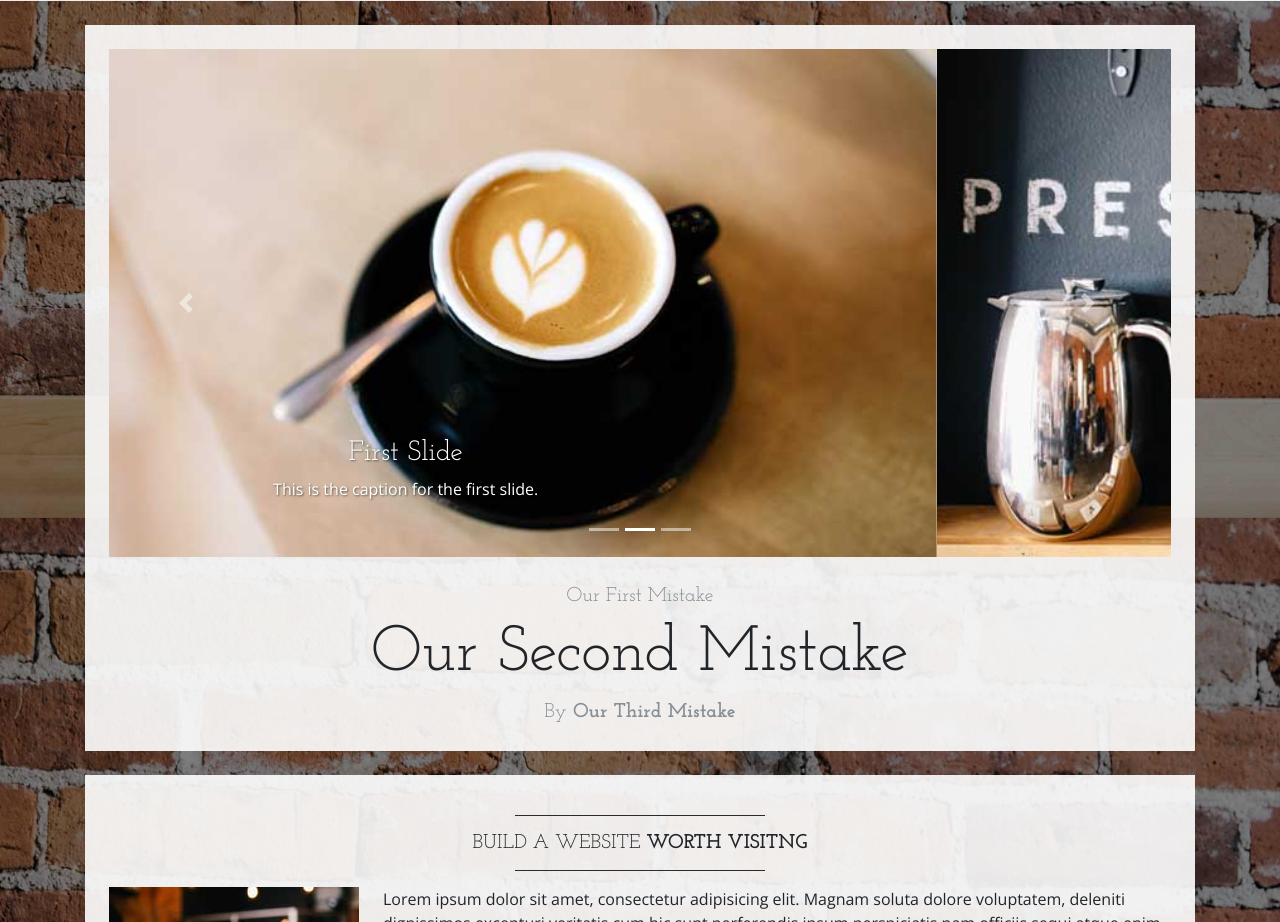
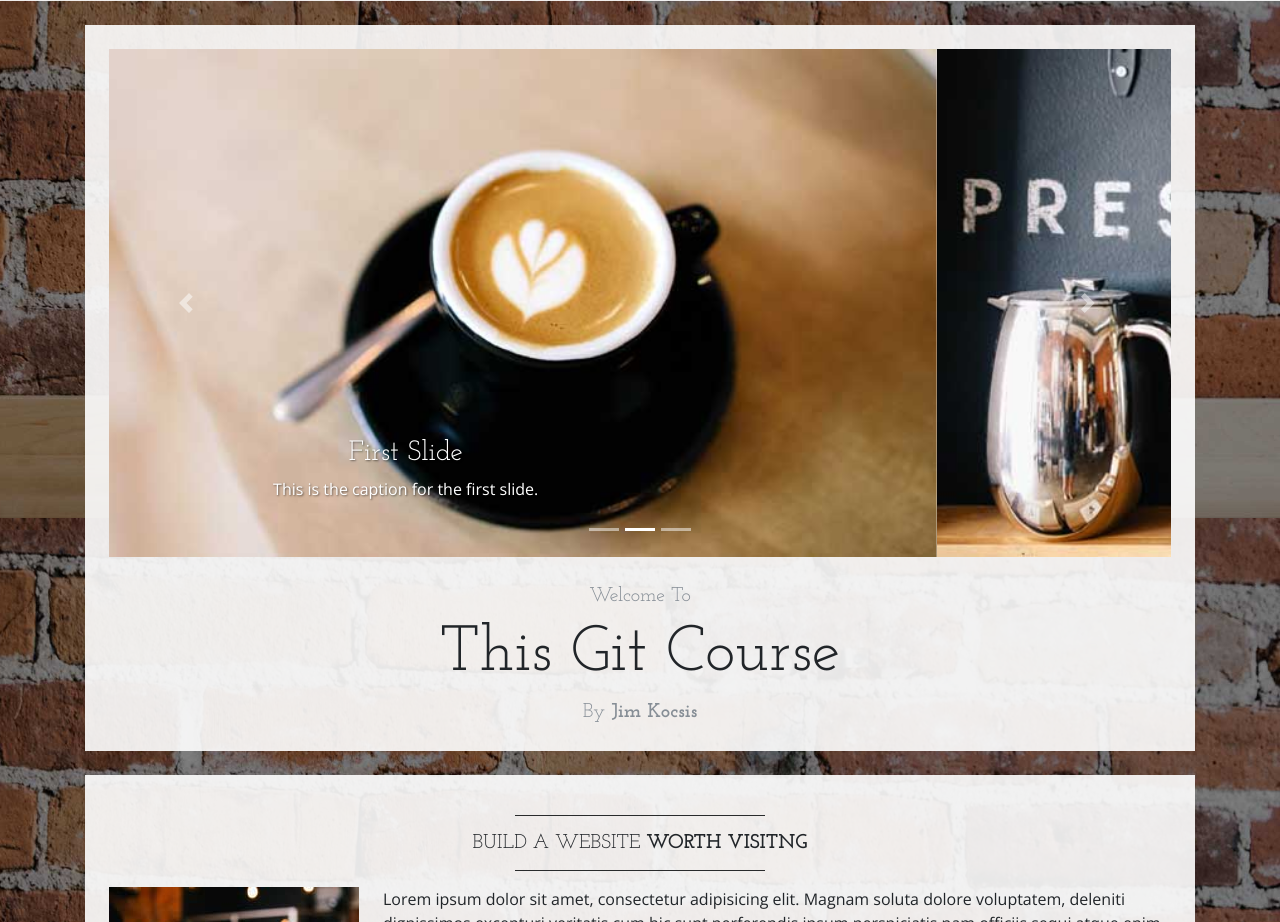
Before and after one commit to jimk1955/Introduction-to-Git, a plain HTML site: page index.html in a window 1280 px wide. Shown: the part 282-1204 px from the top of the page. Drawn offline with nearby package versions, Linux system fonts and the light colour scheme.

Commit message:
Revert "Commiting our third mistake, we left the other two in place"
This reverts commit 45ae4398c180854f51afd39258a39bcd9d631a0c.

```diff
--- a/index.html
+++ b/index.html
@@ -97,9 +97,9 @@
             </div>
             <!-- Welcome Message -->
             <div class="text-center mt-4">
-                <div class="text-heading text-muted text-lg">Our First Mistake</div>
-                <h1 class="my-2">Our Second Mistake</h1>
-                <div class="text-heading text-muted text-lg">By <strong>Our Third Mistake</strong></div>
+                <div class="text-heading text-muted text-lg">Welcome To</div>
+                <h1 class="my-2">This Git Course</h1>
+                <div class="text-heading text-muted text-lg">By <strong>Jim Kocsis</strong></div>
             </div>
         </div>
 
```
